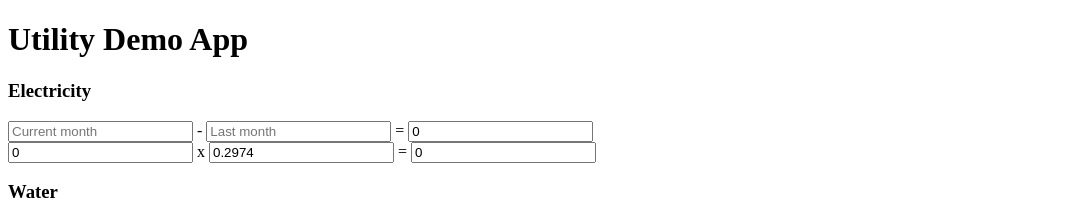
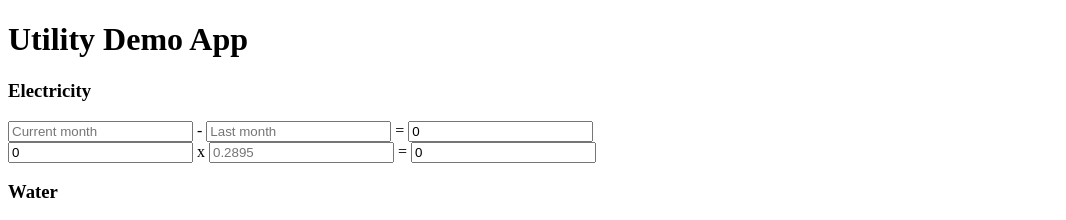
Before and after one commit to hoyeehong/yh-utility-app, a Next.js app: page / in a window 1280 px wide. Shown: the top 220 px of the page, without its empty margins (0-1066 px from the left). Built offline with nearby package versions, Linux system fonts and the light colour scheme.

Commit message:
fix: change to placeholder value

```diff
--- a/pages/index.js
+++ b/pages/index.js
@@ -72,7 +72,7 @@ export default function HomePage() {
       </label><br></br>
 
       <label>
-        <input value={electricitySubTotal} />{' '}x{' '}<input value="0.2974" />{' '}={' '}<input value={electricityTotal} />
+        <input value={electricitySubTotal} />{' '}x{' '}<input placeholder="0.2895" />{' '}={' '}<input value={electricityTotal} />
       </label>
 
       <label>
```
